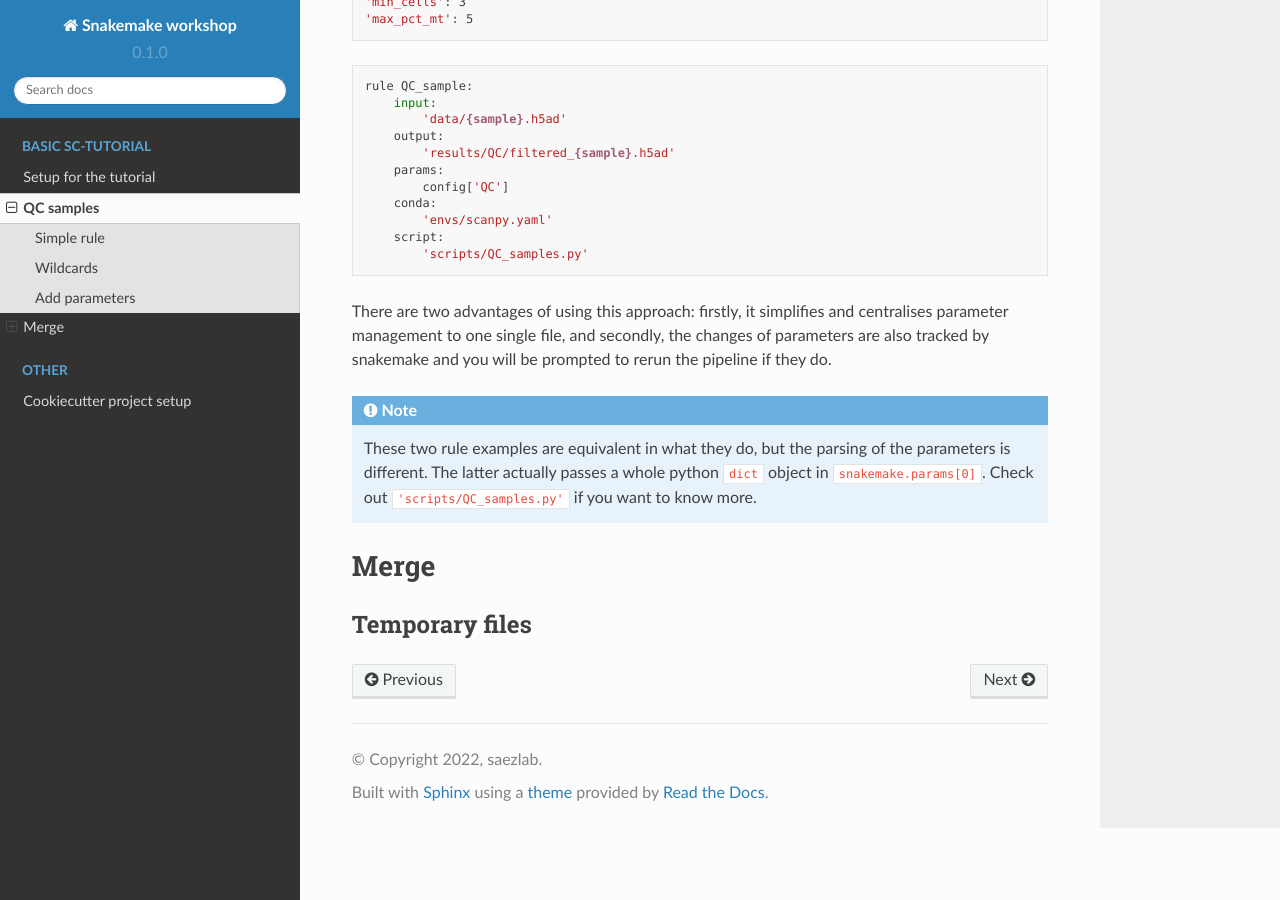
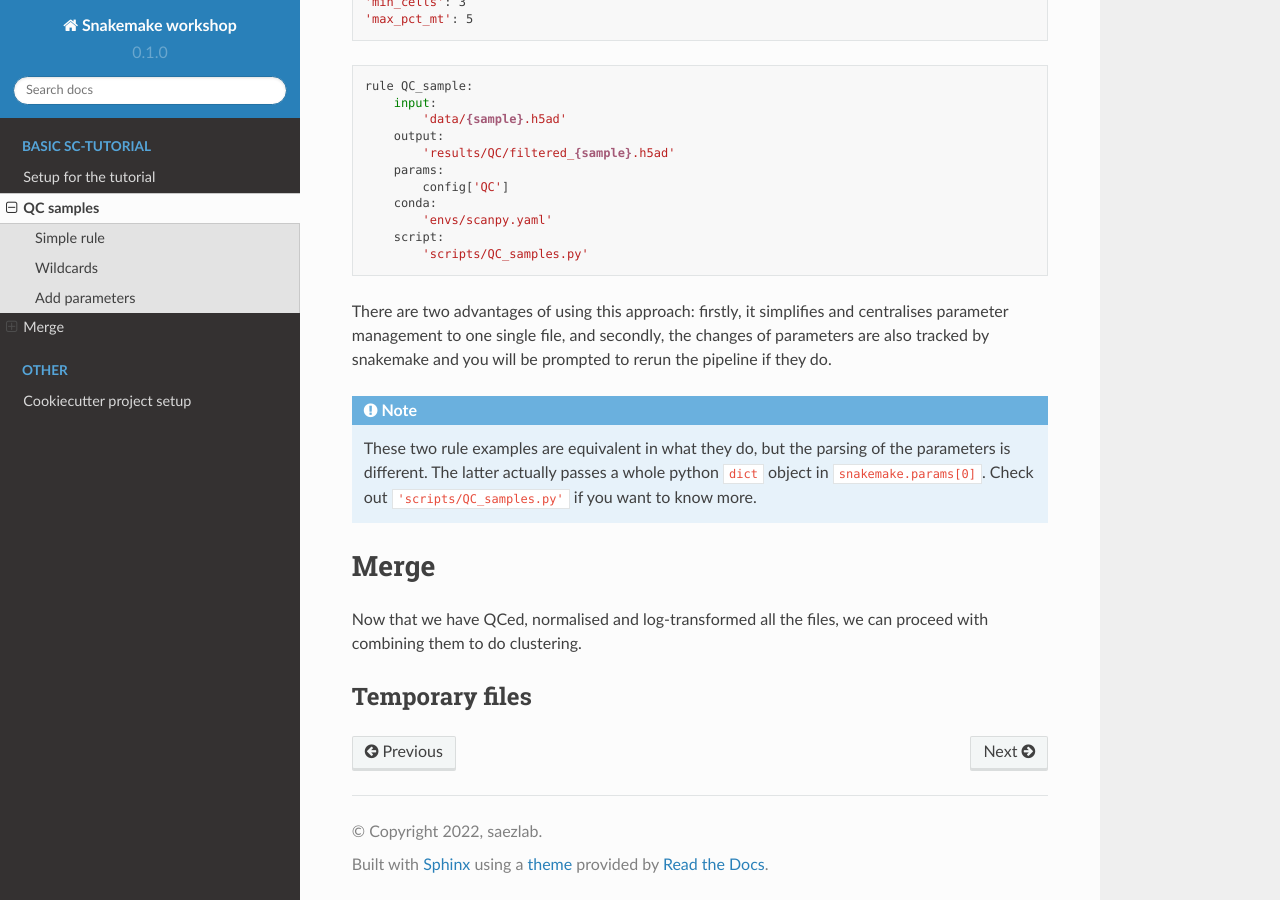
Before and after one commit to slobentanzer/snakemake-workshop, a Sphinx documentation site: the page built from docs/source/tutorial/QC.rst, in a window 1280 px wide and 900 px high, scrolled down 2973 px. Built offline with Sphinx 7.4.7 and the Read the Docs theme 2.0.0, drawn with Linux system fonts in a browser that asks for light colours.

Commit message:
Update QC.rst

```diff
--- a/docs/source/tutorial/QC.rst
+++ b/docs/source/tutorial/QC.rst
@@ -125,6 +125,7 @@ There are two advantages of using this approach: firstly, it simplifies and cent
 
 Merge
 =====
+Now that we have QCed, normalised and log-transformed all the files, we can proceed with combining them to do clustering.
 
 Temporary files
 ---------------
```
